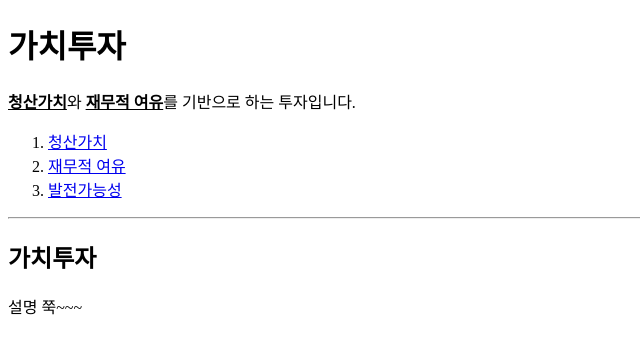
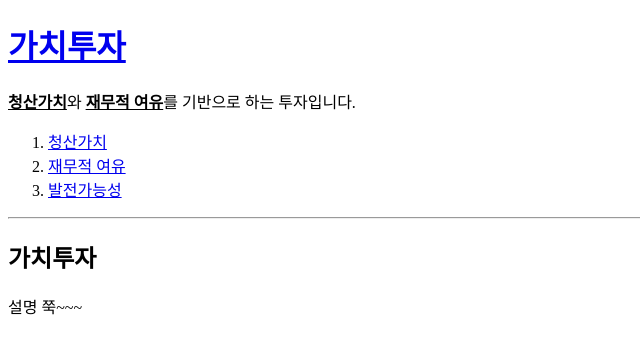
Before and after one commit to Yeongs/web1, a plain HTML site: page index.html in a window 1280 px wide. Shown: the whole page, without its empty margins (0-640 px from the left). Drawn offline with Linux system fonts and the light colour scheme.

Commit message:
Update index.html

```diff
--- a/index.html
+++ b/index.html
@@ -5,7 +5,7 @@
     <meta charset="utf-8">
   </head>
   <body>
-    <h1>가치투자</h1>
+    <h1><a href="index.html">가치투자</a></h1>
     <strong><u>청산가치</u></strong>와 <strong><u>재무적 여유</u></strong>를 기반으로 하는 투자입니다.
     <ol>
       <li><a href="1.html">청산가치</a></li>
```
